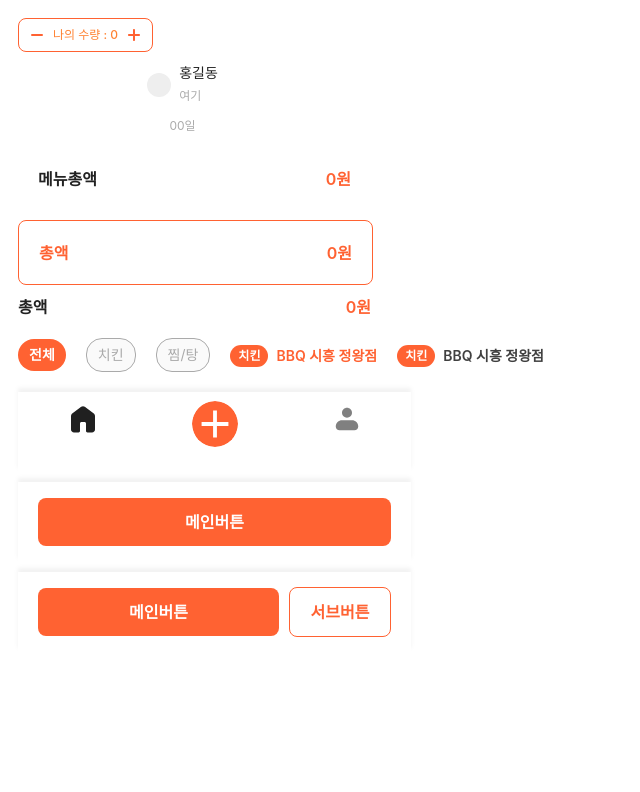
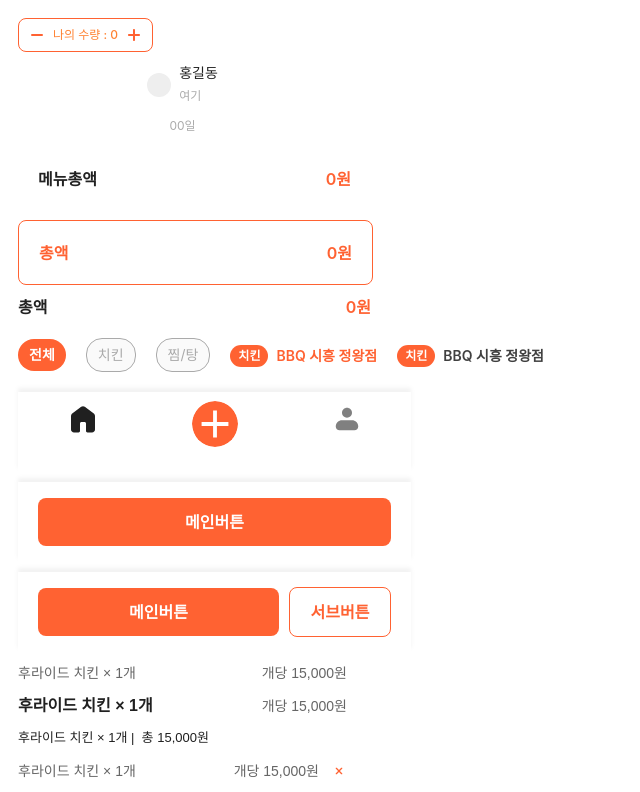
Before and after one commit to arane152/final-project, a React (Vite) app: page / in a window 1280 px wide. Shown: the part 1340-2132 px from the top of the page, without its empty margins (0-640 px from the left). Before the commit the page ends 2002 px from the top, so only its background shows below. Built offline with nearby package versions, Linux system fonts and the light colour scheme; a web font is replaced by a local one.

Commit message:
YeJun-MenuOutputtitle.jsx-DesignComplete-05242248

```diff
--- a/src/components/MenuOutputitem.jsx
+++ b/src/components/MenuOutputitem.jsx
@@ -1,18 +1,5 @@
 import React from "react";
 import styled from "styled-components";
-
-const MenuOutputitem = ({ name, price, count = 1 }) => {
-  return (
-    <ItemContainer>
-      <MenuText>
-        {name} × {count}개
-      </MenuText>
-      <PriceText>개당 {price.toLocaleString()}원</PriceText>
-    </ItemContainer>
-  );
-};
-
-export default MenuOutputitem;
 
 const ItemContainer = styled.div`
   width: 329px;
@@ -21,8 +8,94 @@ const ItemContainer = styled.div`
   font-size: 14px;
   color: #666666;
   font-family: 'Pretendard', sans-serif;
-`;
+  flex-direction: row;
+`
 
 const MenuText = styled.div``;
 
-const PriceText = styled.div``;
+const PriceText = styled.div`
+  display: flex;
+  flex-direction: row;
+  justify-content: center;
+  align-items: center;
+`
+
+const ItemContainerSide = styled(ItemContainer)`
+  justify-content: flex-start;
+`
+
+const MenuTextBold = styled(MenuText)`
+  font-size: 16px;
+  font-weight: 600;
+  color: #202020;
+`
+
+const MenuTextSide = styled(MenuText)`
+  font-size: 13px;
+  font-weight: 500;
+  color: #202020;
+`
+
+const PriceTextSide = styled(PriceText)`
+  font-size: 13px;
+  font-weight: 500;
+  color: #202020;
+`
+
+const MenuDelete = styled.div`
+  display: flex;
+  width: 16px;
+  height: 16px;
+  background-image: url(/MenuDelete.svg);
+  background-position: center;
+  background-repeat: no-repeat;
+  background-size: contain;
+  margin-left: 12px;
+`
+
+
+const MenuOutputitem = ({ name, price, count = 1, type }) => {
+  if (type == "default") {
+    return (
+      <ItemContainer>
+        <MenuText>
+          {name} × {count}개
+        </MenuText>
+        <PriceText>개당 {price.toLocaleString()}원</PriceText>
+      </ItemContainer>
+    );
+  }
+  else if (type == "bold") {
+    return (
+      <ItemContainer>
+        <MenuTextBold>
+          {name} × {count}개
+        </MenuTextBold>
+        <PriceText>개당 {price.toLocaleString()}원</PriceText>
+      </ItemContainer>
+    );
+  }
+  else if (type == "side") {
+    return (
+      <ItemContainerSide>
+        <MenuTextSide>
+          {name} × {count}개&nbsp;
+        </MenuTextSide>
+        <PriceTextSide>|&nbsp;&nbsp;총&nbsp;{price.toLocaleString()}원</PriceTextSide>
+      </ItemContainerSide>
+    )
+  }
+  else if (type == "delete") {
+    return (
+      <ItemContainer>
+        <MenuText>
+          {name} × {count}개
+        </MenuText>
+        <PriceText>개당 {price.toLocaleString()}원<MenuDelete></MenuDelete></PriceText>
+      </ItemContainer>
+    );
+  }
+
+};
+
+export default MenuOutputitem;
--- a/src/main.jsx
+++ b/src/main.jsx
@@ -19,6 +19,7 @@ import StateBadge from './components/StateBadge.jsx'
 import TotalAmount from './components/TotalAmount.jsx'
 import QuantityBtn from './components/QuantityBtn.jsx'
 import Profile from './components/Profile.jsx'
+import MenuOutputitem from './components/MenuOutputitem.jsx'
 
 
 createRoot(document.getElementById('root')).render(
@@ -75,6 +76,11 @@ createRoot(document.getElementById('root')).render(
         <MainBtn type="dubble" mainText="메인버튼" subText="서브버튼"></MainBtn>
       </Gnb>
 
+      <MenuOutputitem type="default" name="후라이드 치킨" count="1" price="15,000"></MenuOutputitem>
+      <MenuOutputitem type="bold" name="후라이드 치킨" count="1" price="15,000"></MenuOutputitem>
+      <MenuOutputitem type="side" name="후라이드 치킨" count="1" price="15,000"></MenuOutputitem>
+      <MenuOutputitem type="delete" name="후라이드 치킨" count="1" price="15,000"></MenuOutputitem>
+
 
     </div>
 )
```
Also changed, not shown: public/MenuDelete.svg (added).
